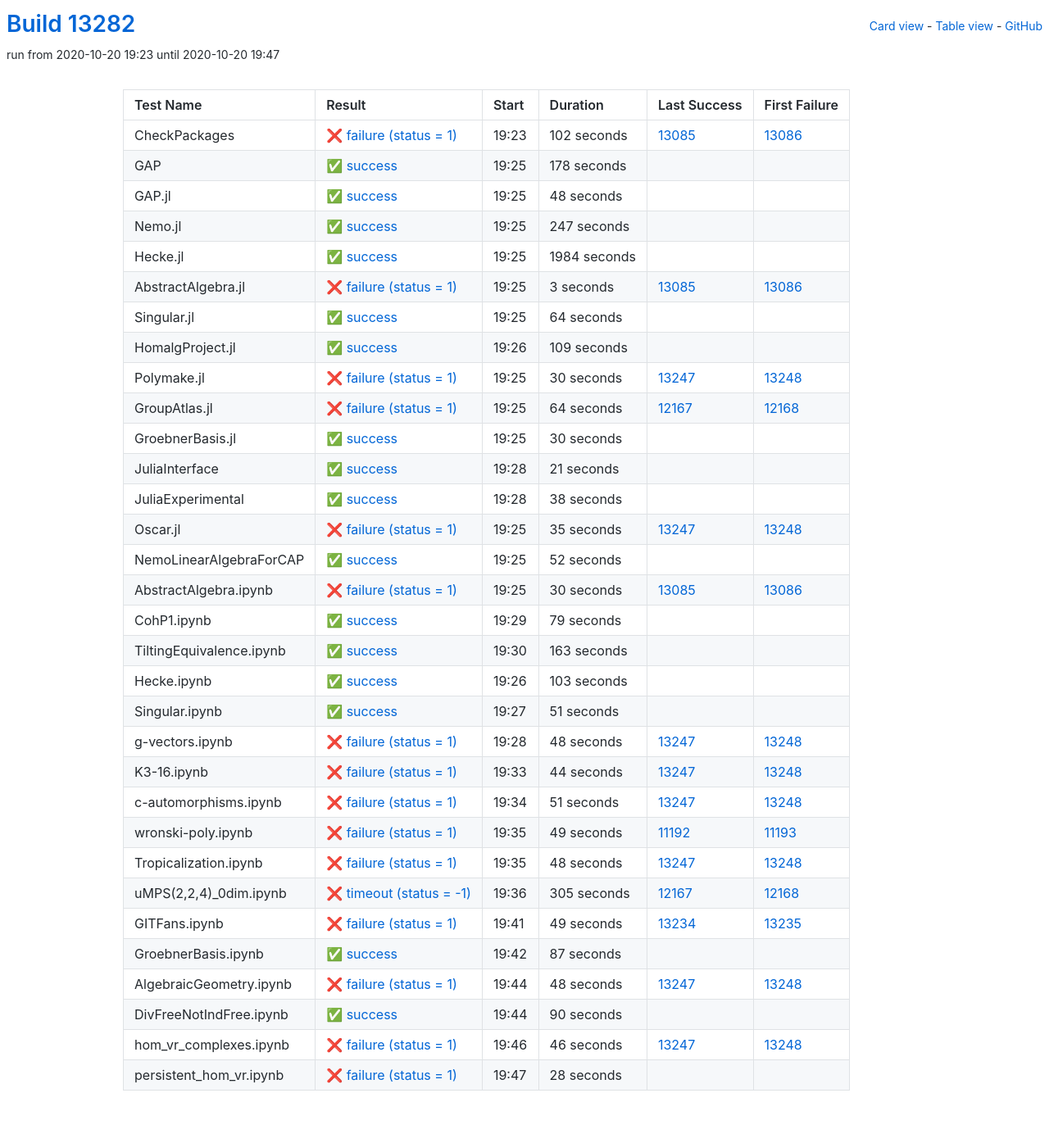
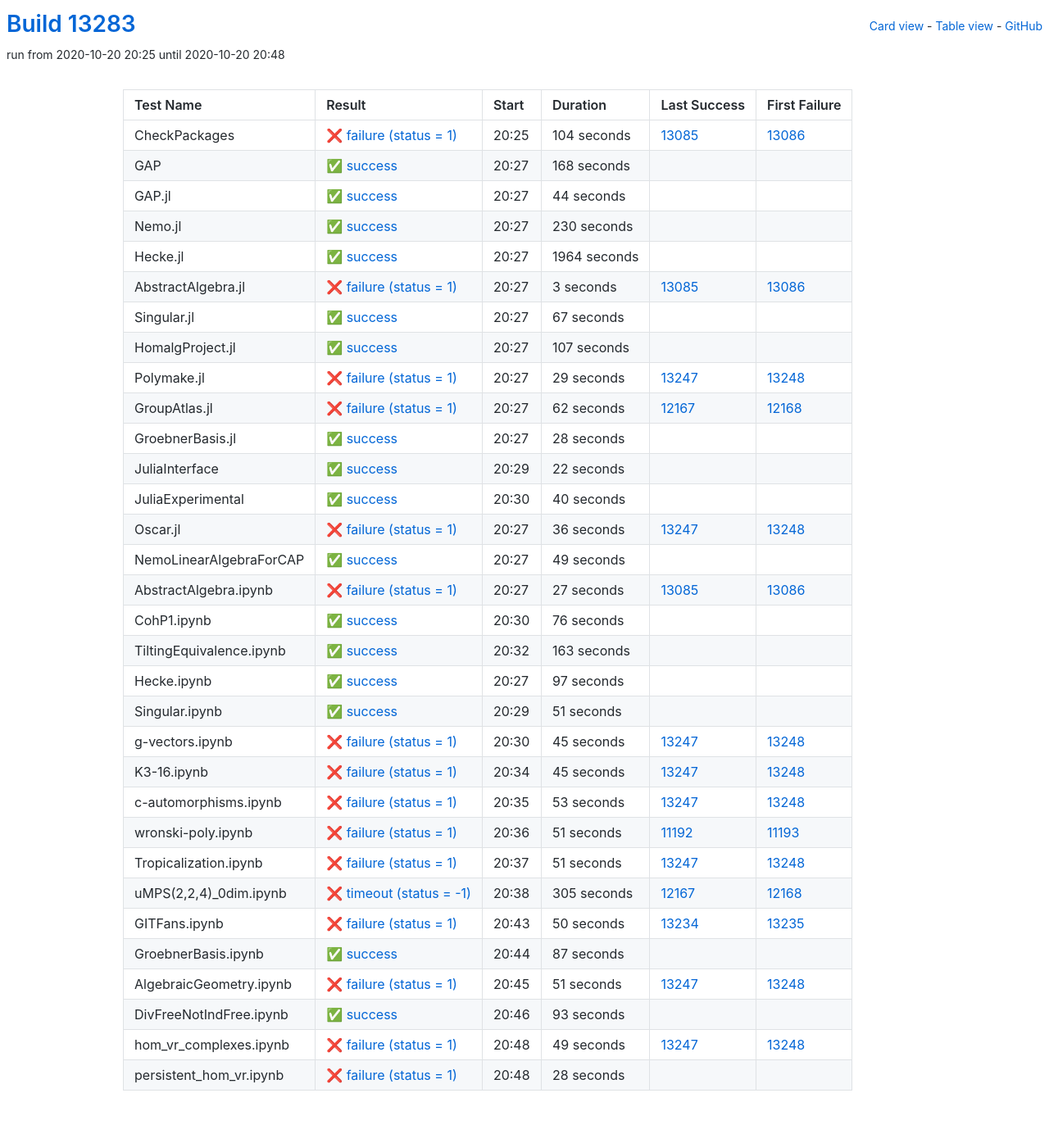
Before and after one commit to oscar-system/oscar-ci-status, a Jekyll site: the page built from table.html, in a window 1280 px wide. Shown: the whole page at 82% size. Built offline with Jekyll 4.4.1, drawn with Linux system fonts in a browser that asks for light colours.

Commit message:
Build #13283

```diff
--- a/_data/ci.yml
+++ b/_data/ci.yml
@@ -1,6 +1,6 @@
 ---
-build: 13282
-build_url: https://oscarci.mathematik.uni-kl.de/job/oscar/13282/
+build: 13283
+build_url: https://oscarci.mathematik.uni-kl.de/job/oscar/13283/
 job: oscar
 organization: oscar-system
 repo: oscar-ci-status
@@ -8,68 +8,68 @@
 tests:
 - name: CheckPackages
   id: checkpackages
-  log: https://oscarci.mathematik.uni-kl.de/job/oscar/13282/artifact/logs/build-13282/CheckPackages.log
-  start: 2020-10-20 19:23
+  log: https://oscarci.mathematik.uni-kl.de/job/oscar/13283/artifact/logs/build-13283/CheckPackages.log
+  start: 2020-10-20 20:25
   success: false
   exitcode: 1
   status: failure
-  duration: 102
+  duration: 104
   last_success: 13085
   last_success_url: https://oscarci.mathematik.uni-kl.de/job/oscar/13085/
   first_failure: 13086
   first_failure_url: https://oscarci.mathematik.uni-kl.de/job/oscar/13086/
 - name: GAP
   id: gap
-  log: https://oscarci.mathematik.uni-kl.de/job/oscar/13282/artifact/logs/build-13282/GAP.log
-  start: 2020-10-20 19:25
+  log: https://oscarci.mathematik.uni-kl.de/job/oscar/13283/artifact/logs/build-13283/GAP.log
+  start: 2020-10-20 20:27
   success: true
   exitcode: 0
   status: success
-  duration: 178
+  duration: 168
   last_success: false
   last_success_url:
   first_failure: false
   first_failure_url:
 - name: GAP.jl
   id: gap-jl
-  log: https://oscarci.mathematik.uni-kl.de/job/oscar/13282/artifact/logs/build-13282/GAP.jl.log
-  start: 2020-10-20 19:25
+  log: https://oscarci.mathematik.uni-kl.de/job/oscar/13283/artifact/logs/build-13283/GAP.jl.log
+  start: 2020-10-20 20:27
   success: true
   exitcode: 0
   status: success
-  duration: 48
+  duration: 44
   last_success: false
   last_success_url:
   first_failure: false
   first_failure_url:
 - name: Nemo.jl
   id: nemo-jl
-  log: https://oscarci.mathematik.uni-kl.de/job/oscar/13282/artifact/logs/build-13282/Nemo.jl.log
-  start: 2020-10-20 19:25
+  log: https://oscarci.mathematik.uni-kl.de/job/oscar/13283/artifact/logs/build-13283/Nemo.jl.log
+  start: 2020-10-20 20:27
   success: true
   exitcode: 0
   status: success
-  duration: 247
+  duration: 230
   last_success: false
   last_success_url:
   first_failure: false
   first_failure_url:
 - name: Hecke.jl
   id: hecke-jl
-  log: https://oscarci.mathematik.uni-kl.de/job/oscar/13282/artifact/logs/build-13282/Hecke.jl.log
-  start: 2020-10-20 19:25
+  log: https://oscarci.mathematik.uni-kl.de/job/oscar/13283/artifact/logs/build-13283/Hecke.jl.log
+  start: 2020-10-20 20:27
   success: true
   exitcode: 0
   status: success
-  duration: 1984
+  duration: 1964
   last_success: false
   last_success_url:
   first_failure: false
   first_failure_url:
 - name: AbstractAlgebra.jl
   id: abstractalgebra-jl
-  log: https://oscarci.mathematik.uni-kl.de/job/oscar/13282/artifact/logs/build-13282/AbstractAlgebra.jl.log
-  start: 2020-10-20 19:25
+  log: https://oscarci.mathematik.uni-kl.de/job/oscar/13283/artifact/logs/build-13283/AbstractAlgebra.jl.log
+  start: 2020-10-20 20:27
   success: false
   exitcode: 1
   status: failure
@@ -80,140 +80,140 @@
   first_failure_url: https://oscarci.mathematik.uni-kl.de/job/oscar/13086/
 - name: Singular.jl
   id: singular-jl
-  log: https://oscarci.mathematik.uni-kl.de/job/oscar/13282/artifact/logs/build-13282/Singular.jl.log
-  start: 2020-10-20 19:25
+  log: https://oscarci.mathematik.uni-kl.de/job/oscar/13283/artifact/logs/build-13283/Singular.jl.log
+  start: 2020-10-20 20:27
   success: true
   exitcode: 0
   status: success
-  duration: 64
+  duration: 67
   last_success: false
   last_success_url:
   first_failure: false
   first_failure_url:
 - name: HomalgProject.jl
   id: homalgproject-jl
-  log: https://oscarci.mathematik.uni-kl.de/job/oscar/13282/artifact/logs/build-13282/HomalgProject.jl.log
-  start: 2020-10-20 19:26
+  log: https://oscarci.mathematik.uni-kl.de/job/oscar/13283/artifact/logs/build-13283/HomalgProject.jl.log
+  start: 2020-10-20 20:27
   success: true
   exitcode: 0
   status: success
-  duration: 109
+  duration: 107
   last_success: false
   last_success_url:
   first_failure: false
   first_failure_url:
 - name: Polymake.jl
   id: polymake-jl
-  log: https://oscarci.mathematik.uni-kl.de/job/oscar/13282/artifact/logs/build-13282/Polymake.jl.log
-  start: 2020-10-20 19:25
+  log: https://oscarci.mathematik.uni-kl.de/job/oscar/13283/artifact/logs/build-13283/Polymake.jl.log
+  start: 2020-10-20 20:27
   success: false
   exitcode: 1
   status: failure
-  duration: 30
+  duration: 29
   last_success: 13247
   last_success_url: https://oscarci.mathematik.uni-kl.de/job/oscar/13247/
   first_failure: 13248
   first_failure_url: https://oscarci.mathematik.uni-kl.de/job/oscar/13248/
 - name: GroupAtlas.jl
   id: groupatlas-jl
-  log: https://oscarci.mathematik.uni-kl.de/job/oscar/13282/artifact/logs/build-13282/GroupAtlas.jl.log
-  start: 2020-10-20 19:25
+  log: https://oscarci.mathematik.uni-kl.de/job/oscar/13283/artifact/logs/build-13283/GroupAtlas.jl.log
+  start: 2020-10-20 20:27
   success: false
   exitcode: 1
   status: failure
-  duration: 64
+  duration: 62
   last_success: 12167
   last_success_url: https://oscarci.mathematik.uni-kl.de/job/oscar/12167/
   first_failure: 12168
   first_failure_url: https://oscarci.mathematik.uni-kl.de/job/oscar/12168/
 - name: GroebnerBasis.jl
   id: groebnerbasis-jl
-  log: https://oscarci.mathematik.uni-kl.de/job/oscar/13282/artifact/logs/build-13282/GroebnerBasis.jl.log
-  start: 2020-10-20 19:25
+  log: https://oscarci.mathematik.uni-kl.de/job/oscar/13283/artifact/logs/build-13283/GroebnerBasis.jl.log
+  start: 2020-10-20 20:27
   success: true
   exitcode: 0
   status: success
-  duration: 30
+  duration: 28
   last_success: false
   last_success_url:
   first_failure: false
   first_failure_url:
 - name: JuliaInterface
   id: juliainterface
-  log: https://oscarci.mathematik.uni-kl.de/job/oscar/13282/artifact/logs/build-13282/JuliaInterface.log
-  start: 2020-10-20 19:28
+  log: https://oscarci.mathematik.uni-kl.de/job/oscar/13283/artifact/logs/build-13283/JuliaInterface.log
+  start: 2020-10-20 20:29
   success: true
   exitcode: 0
   status: success
-  duration: 21
+  duration: 22
   last_success: false
   last_success_url:
   first_failure: false
   first_failure_url:
 - name: JuliaExperimental
   id: juliaexperimental
-  log: https://oscarci.mathematik.uni-kl.de/job/oscar/13282/artifact/logs/build-13282/JuliaExperimental.log
-  start: 2020-10-20 19:28
+  log: https://oscarci.mathematik.uni-kl.de/job/oscar/13283/artifact/logs/build-13283/JuliaExperimental.log
+  start: 2020-10-20 20:30
   success: true
   exitcode: 0
   status: success
-  duration: 38
+  duration: 40
   last_success: false
   last_success_url:
   first_failure: false
   first_failure_url:
 - name: Oscar.jl
   id: oscar-jl
-  log: https://oscarci.mathematik.uni-kl.de/job/oscar/13282/artifact/logs/build-13282/Oscar.jl.log
-  start: 2020-10-20 19:25
+  log: https://oscarci.mathematik.uni-kl.de/job/oscar/13283/artifact/logs/build-13283/Oscar.jl.log
+  start: 2020-10-20 20:27
   success: false
   exitcode: 1
   status: failure
-  duration: 35
+  duration: 36
   last_success: 13247
   last_success_url: https://oscarci.mathematik.uni-kl.de/job/oscar/13247/
   first_failure: 13248
   first_failure_url: https://oscarci.mathematik.uni-kl.de/job/oscar/13248/
 - name: NemoLinearAlgebraForCAP
   id: nemolinearalgebraforcap
-  log: https://oscarci.mathematik.uni-kl.de/job/oscar/13282/artifact/logs/build-13282/NemoLinearAlgebraForCAP.log
-  start: 2020-10-20 19:25
+  log: https://oscarci.mathematik.uni-kl.de/job/oscar/13283/artifact/logs/build-13283/NemoLinearAlgebraForCAP.log
+  start: 2020-10-20 20:27
   success: true
   exitcode: 0
   status: success
-  duration: 52
+  duration: 49
   last_success: false
   last_success_url:
   first_failure: false
   first_failure_url:
 - name: AbstractAlgebra.ipynb
   id: abstractalgebra-ipynb
-  log: https://oscarci.mathematik.uni-kl.de/job/oscar/13282/artifact/logs/build-13282/AbstractAlgebra.ipynb.log
-  start: 2020-10-20 19:25
+  log: https://oscarci.mathematik.uni-kl.de/job/oscar/13283/artifact/logs/build-13283/AbstractAlgebra.ipynb.log
+  start: 2020-10-20 20:27
   success: false
   exitcode: 1
   status: failure
-  duration: 30
+  duration: 27
   last_success: 13085
   last_success_url: https://oscarci.mathematik.uni-kl.de/job/oscar/13085/
   first_failure: 13086
   first_failure_url: https://oscarci.mathematik.uni-kl.de/job/oscar/13086/
 - name: CohP1.ipynb
   id: cohp1-ipynb
-  log: https://oscarci.mathematik.uni-kl.de/job/oscar/13282/artifact/logs/build-13282/CohP1.ipynb.log
-  start: 2020-10-20 19:29
+  log: https://oscarci.mathematik.uni-kl.de/job/oscar/13283/artifact/logs/build-13283/CohP1.ipynb.log
+  start: 2020-10-20 20:30
   success: true
   exitcode: 0
   status: success
-  duration: 79
+  duration: 76
   last_success: false
   last_success_url:
   first_failure: false
   first_failure_url:
 - name: TiltingEquivalence.ipynb
   id: tiltingequivalence-ipynb
-  log: https://oscarci.mathematik.uni-kl.de/job/oscar/13282/artifact/logs/build-13282/TiltingEquivalence.ipynb.log
-  start: 2020-10-20 19:30
+  log: https://oscarci.mathematik.uni-kl.de/job/oscar/13283/artifact/logs/build-13283/TiltingEquivalence.ipynb.log
+  start: 2020-10-20 20:32
   success: true
   exitcode: 0
   status: success
@@ -224,20 +224,20 @@
   first_failure_url:
 - name: Hecke.ipynb
   id: hecke-ipynb
-  log: https://oscarci.mathematik.uni-kl.de/job/oscar/13282/artifact/logs/build-13282/Hecke.ipynb.log
-  start: 2020-10-20 19:26
+  log: https://oscarci.mathematik.uni-kl.de/job/oscar/13283/artifact/logs/build-13283/Hecke.ipynb.log
+  start: 2020-10-20 20:27
   success: true
   exitcode: 0
   status: success
-  duration: 103
+  duration: 97
   last_success: false
   last_success_url:
   first_failure: false
   first_failure_url:
 - name: Singular.ipynb
   id: singular-ipynb
-  log: https://oscarci.mathematik.uni-kl.de/job/oscar/13282/artifact/logs/build-13282/Singular.ipynb.log
-  start: 2020-10-20 19:27
+  log: https://oscarci.mathematik.uni-kl.de/job/oscar/13283/artifact/logs/build-13283/Singular.ipynb.log
+  start: 2020-10-20 20:29
   success: true
   exitcode: 0
   status: success
@@ -248,32 +248,56 @@
   first_failure_url:
 - name: g-vectors.ipynb
   id: g-vectors-ipynb
-  log: https://oscarci.mathematik.uni-kl.de/job/oscar/13282/artifact/logs/build-13282/g-vectors.ipynb.log
-  start: 2020-10-20 19:28
+  log: https://oscarci.mathematik.uni-kl.de/job/oscar/13283/artifact/logs/build-13283/g-vectors.ipynb.log
+  start: 2020-10-20 20:30
   success: false
   exitcode: 1
   status: failure
-  duration: 48
+  duration: 45
   last_success: 13247
   last_success_url: https://oscarci.mathematik.uni-kl.de/job/oscar/13247/
   first_failure: 13248
   first_failure_url: https://oscarci.mathematik.uni-kl.de/job/oscar/13248/
 - name: K3-16.ipynb
   id: k3-16-ipynb
-  log: https://oscarci.mathematik.uni-kl.de/job/oscar/13282/artifact/logs/build-13282/K3-16.ipynb.log
-  start: 2020-10-20 19:33
+  log: https://oscarci.mathematik.uni-kl.de/job/oscar/13283/artifact/logs/build-13283/K3-16.ipynb.log
+  start: 2020-10-20 20:34
   success: false
   exitcode: 1
   status: failure
-  duration: 44
+  duration: 45
   last_success: 13247
   last_success_url: https://oscarci.mathematik.uni-kl.de/job/oscar/13247/
   first_failure: 13248
   first_failure_url: https://oscarci.mathematik.uni-kl.de/job/oscar/13248/
 - name: c-automorphisms.ipynb
   id: c-automorphisms-ipynb
-  log: https://oscarci.mathematik.uni-kl.de/job/oscar/13282/artifact/logs/build-13282/c-automorphisms.ipynb.log
-  start: 2020-10-20 19:34
+  log: https://oscarci.mathematik.uni-kl.de/job/oscar/13283/artifact/logs/build-13283/c-automorphisms.ipynb.log
+  start: 2020-10-20 20:35
+  success: false
+  exitcode: 1
+  status: failure
+  duration: 53
+  last_success: 13247
+  last_success_url: https://oscarci.mathematik.uni-kl.de/job/oscar/13247/
+  first_failure: 13248
+  first_failure_url: https://oscarci.mathematik.uni-kl.de/job/oscar/13248/
+- name: wronski-poly.ipynb
+  id: wronski-poly-ipynb
+  log: https://oscarci.mathematik.uni-kl.de/job/oscar/13283/artifact/logs/build-13283/wronski-poly.ipynb.log
+  start: 2020-10-20 20:36
+  success: false
+  exitcode: 1
+  status: failure
+  duration: 51
+  last_success: 11192
+  last_success_url: https://oscarci.mathematik.uni-kl.de/job/oscar/11192/
+  first_failure: 11193
+  first_failure_url: https://oscarci.mathematik.uni-kl.de/job/oscar/11193/
+- name: Tropicalization.ipynb
+  id: tropicalization-ipynb
+  log: https://oscarci.mathematik.uni-kl.de/job/oscar/13283/artifact/logs/build-13283/Tropicalization.ipynb.log
+  start: 2020-10-20 20:37
   success: false
   exitcode: 1
   status: failure
@@ -282,34 +306,10 @@
   last_success_url: https://oscarci.mathematik.uni-kl.de/job/oscar/13247/
   first_failure: 13248
   first_failure_url: https://oscarci.mathematik.uni-kl.de/job/oscar/13248/
-- name: wronski-poly.ipynb
-  id: wronski-poly-ipynb
-  log: https://oscarci.mathematik.uni-kl.de/job/oscar/13282/artifact/logs/build-13282/wronski-poly.ipynb.log
-  start: 2020-10-20 19:35
-  success: false
-  exitcode: 1
-  status: failure
-  duration: 49
-  last_success: 11192
-  last_success_url: https://oscarci.mathematik.uni-kl.de/job/oscar/11192/
-  first_failure: 11193
-  first_failure_url: https://oscarci.mathematik.uni-kl.de/job/oscar/11193/
-- name: Tropicalization.ipynb
-  id: tropicalization-ipynb
-  log: https://oscarci.mathematik.uni-kl.de/job/oscar/13282/artifact/logs/build-13282/Tropicalization.ipynb.log
-  start: 2020-10-20 19:35
-  success: false
-  exitcode: 1
-  status: failure
-  duration: 48
-  last_success: 13247
-  last_success_url: https://oscarci.mathematik.uni-kl.de/job/oscar/13247/
-  first_failure: 13248
-  first_failure_url: https://oscarci.mathematik.uni-kl.de/job/oscar/13248/
 - name: uMPS(2,2,4)_0dim.ipynb
   id: umps-2-2-4-0dim-ipynb
-  log: https://oscarci.mathematik.uni-kl.de/job/oscar/13282/artifact/logs/build-13282/uMPS-2-2-4-_0dim.ipynb.log
-  start: 2020-10-20 19:36
+  log: https://oscarci.mathematik.uni-kl.de/job/oscar/13283/artifact/logs/build-13283/uMPS-2-2-4-_0dim.ipynb.log
+  start: 2020-10-20 20:38
   success: false
   exitcode: -1
   status: timeout
@@ -320,20 +320,20 @@
   first_failure_url: https://oscarci.mathematik.uni-kl.de/job/oscar/12168/
 - name: GITFans.ipynb
   id: gitfans-ipynb
-  log: https://oscarci.mathematik.uni-kl.de/job/oscar/13282/artifact/logs/build-13282/GITFans.ipynb.log
-  start: 2020-10-20 19:41
+  log: https://oscarci.mathematik.uni-kl.de/job/oscar/13283/artifact/logs/build-13283/GITFans.ipynb.log
+  start: 2020-10-20 20:43
   success: false
   exitcode: 1
   status: failure
-  duration: 49
+  duration: 50
   last_success: 13234
   last_success_url: https://oscarci.mathematik.uni-kl.de/job/oscar/13234/
   first_failure: 13235
   first_failure_url: https://oscarci.mathematik.uni-kl.de/job/oscar/13235/
 - name: GroebnerBasis.ipynb
   id: groebnerbasis-ipynb
-  log: https://oscarci.mathematik.uni-kl.de/job/oscar/13282/artifact/logs/build-13282/GroebnerBasis.ipynb.log
-  start: 2020-10-20 19:42
+  log: https://oscarci.mathematik.uni-kl.de/job/oscar/13283/artifact/logs/build-13283/GroebnerBasis.ipynb.log
+  start: 2020-10-20 20:44
   success: true
   exitcode: 0
   status: success
@@ -344,44 +344,44 @@
   first_failure_url:
 - name: AlgebraicGeometry.ipynb
   id: algebraicgeometry-ipynb
-  log: https://oscarci.mathematik.uni-kl.de/job/oscar/13282/artifact/logs/build-13282/AlgebraicGeometry.ipynb.log
-  start: 2020-10-20 19:44
+  log: https://oscarci.mathematik.uni-kl.de/job/oscar/13283/artifact/logs/build-13283/AlgebraicGeometry.ipynb.log
+  start: 2020-10-20 20:45
   success: false
   exitcode: 1
   status: failure
-  duration: 48
+  duration: 51
   last_success: 13247
   last_success_url: https://oscarci.mathematik.uni-kl.de/job/oscar/13247/
   first_failure: 13248
   first_failure_url: https://oscarci.mathematik.uni-kl.de/job/oscar/13248/
 - name: DivFreeNotIndFree.ipynb
   id: divfreenotindfree-ipynb
-  log: https://oscarci.mathematik.uni-kl.de/job/oscar/13282/artifact/logs/build-13282/DivFreeNotIndFree.ipynb.log
-  start: 2020-10-20 19:44
+  log: https://oscarci.mathematik.uni-kl.de/job/oscar/13283/artifact/logs/build-13283/DivFreeNotIndFree.ipynb.log
+  start: 2020-10-20 20:46
   success: true
   exitcode: 0
   status: success
-  duration: 90
+  duration: 93
   last_success: false
   last_success_url:
   first_failure: false
   first_failure_url:
 - name: hom_vr_complexes.ipynb
   id: hom-vr-complexes-ipynb
-  log: https://oscarci.mathematik.uni-kl.de/job/oscar/13282/artifact/logs/build-13282/hom_vr_complexes.ipynb.log
-  start: 2020-10-20 19:46
+  log: https://oscarci.mathematik.uni-kl.de/job/oscar/13283/artifact/logs/build-13283/hom_vr_complexes.ipynb.log
+  start: 2020-10-20 20:48
   success: false
   exitcode: 1
   status: failure
-  duration: 46
+  duration: 49
   last_success: 13247
   last_success_url: https://oscarci.mathematik.uni-kl.de/job/oscar/13247/
   first_failure: 13248
   first_failure_url: https://oscarci.mathematik.uni-kl.de/job/oscar/13248/
 - name: persistent_hom_vr.ipynb
   id: persistent-hom-vr-ipynb
-  log: https://oscarci.mathematik.uni-kl.de/job/oscar/13282/artifact/logs/build-13282/persistent_hom_vr.ipynb.log
-  start: 2020-10-20 19:47
+  log: https://oscarci.mathematik.uni-kl.de/job/oscar/13283/artifact/logs/build-13283/persistent_hom_vr.ipynb.log
+  start: 2020-10-20 20:48
   success: false
   exitcode: 1
   status: failure
```
Also changed, not shown: README.md.
